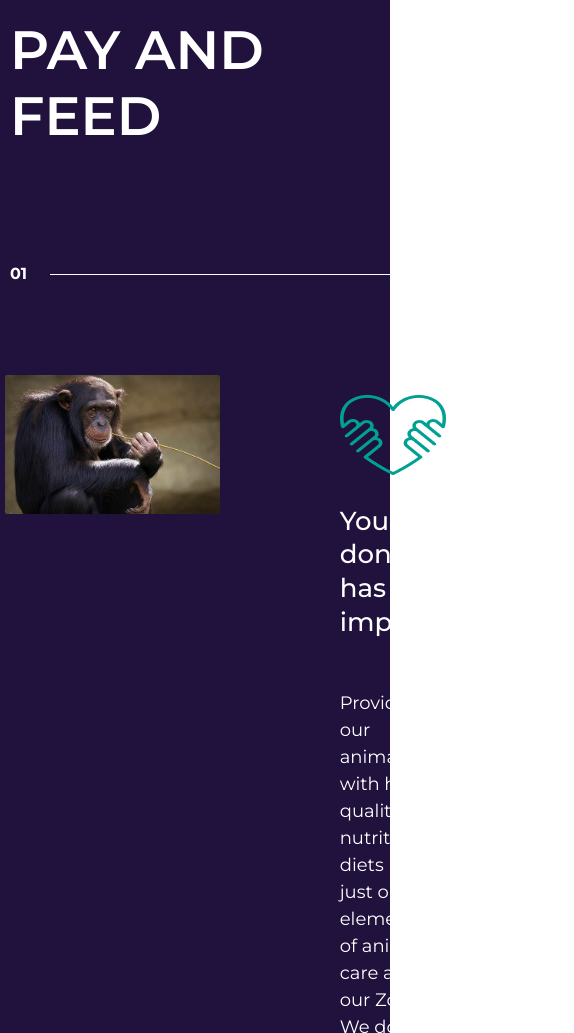
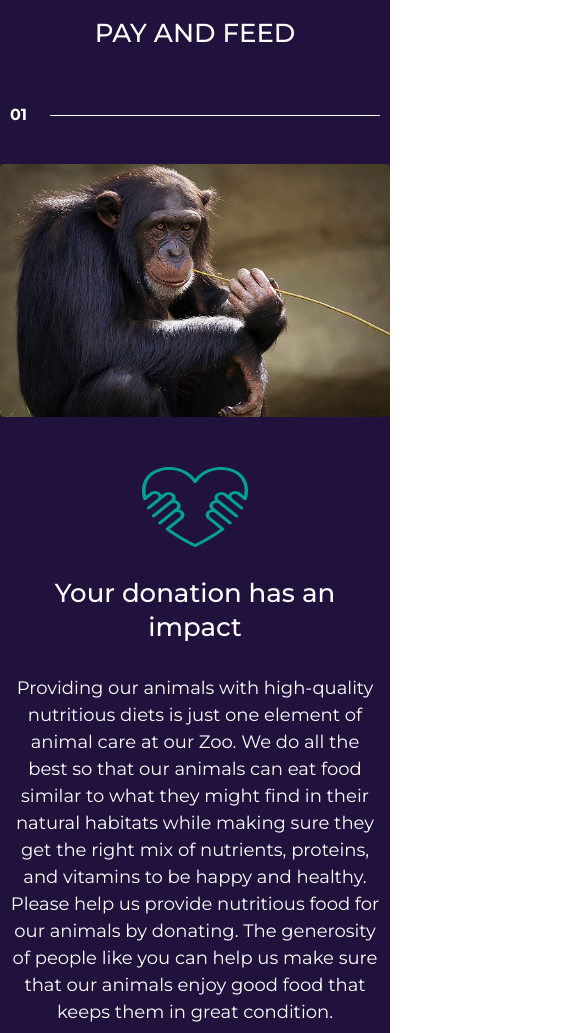
Before and after one commit to iskonplus/Online-ZOO, a plain HTML site: page online-zoo/pages/landing/index.html in a window 390 px wide. Shown: the part 2545-3578 px from the top of the page, 574 px wide, since content can reach past the window. Drawn offline with Linux system fonts and the light colour scheme.

Commit message:
feat: responsive styles for pay feed section

```diff
--- a/online-zoo/pages/landing/landing.css
+++ b/online-zoo/pages/landing/landing.css
@@ -199,7 +199,7 @@ h1 {
     align-items: center;
 }
 
-.orange-btn > img {
+.orange-btn>img {
     width: 24px;
     margin-left: 10px;
 }
@@ -396,7 +396,7 @@ h1 {
 .block-pay-feed>img {
     width: 50%;
     height: auto;
-    margin-left: -45px;
+    margin-left: -40px;
 }
 
 .content-wrapper-pay {
@@ -409,7 +409,7 @@ h1 {
 
 }
 
-.content-wrapper-pay > img {
+.content-wrapper-pay>img {
     width: auto;
     height: 80px;
     margin-bottom: 30px;
@@ -431,7 +431,8 @@ h1 {
     line-height: 150%;
     color: var(--white-color);
 }
-.content-wrapper-pay .orange-btn{
+
+.content-wrapper-pay .orange-btn {
     margin-top: 50px;
 }
 
@@ -450,6 +451,10 @@ h1 {
 
     .container {
         padding: 100px 100px;
+    }
+
+    .container.pay-feed {
+        padding: 100px 40px;
     }
 
     h1 {
@@ -505,6 +510,31 @@ h1 {
 
     .block-welcome-footer p {
         width: 100%;
+    }
+
+    .block-pay-feed {
+        align-items: center;
+        padding: 80px 0px 95px 0px;
+    }
+
+    .content-wrapper-pay {
+        padding: 0px 0px 0px 20px;
+        justify-content: flex-start;
+        align-items: center;
+        text-align: center;
+    }
+
+    .pay-feed-list> :last-child .block-pay-feed {
+        align-items: flex-start;
+    }
+
+    .content-wrapper-pay h3 {
+        margin-bottom: 30px;
+    }
+
+    .content-wrapper-pay .orange-btn {
+        margin-top: 100px;
+        margin-right: auto;
     }
 
 
@@ -571,6 +601,30 @@ h1 {
             margin-bottom: 10px;
         }
 
+        .block-pay-feed {
+            flex-direction: column;
+        }
+
+        .block-pay-feed>img {
+            width: 60%;
+            margin-left: 0px;
+            margin-bottom: 50px;
+        }
+
+        .content-wrapper-pay {
+            padding: 0px;
+            width: 100%;
+        }
+
+        .pay-feed-list> :last-child .block-pay-feed {
+            align-items: center;
+        }
+
+        .content-wrapper-pay .orange-btn {
+            margin: auto;
+            margin-top: 50px;
+        }
+
 
         @media(max-width: 760px) {
 
@@ -606,6 +660,35 @@ h1 {
             .block-welcome-footer {
                 padding: 0px 12px;
             }
+
+            .container.pay-feed {
+                padding: 80px 20px;
+            }
+
+            .block-pay-feed>img {
+                width: calc(100% + 80px);
+                margin-left: -40px;
+            }
+
+            .pay-feed h2 {
+                text-align: center;
+                margin: auto;
+                margin-bottom: 56px;
+            }
+
+            .content-wrapper-pay {
+                width: calc(100% + 40px);
+                margin-left: -40px;
+            }
+
+            .block-pay-feed {
+                padding: 66px 0px;
+            }
+
+            .pay-feed-list> :last-child .block-pay-feed {
+                padding-bottom: 0px;
+            }
+
 
 
 
@@ -684,6 +767,31 @@ h1 {
                     margin-left: 0px;
                 }
 
+                .container.pay-feed {
+                    padding: 20px 10px 50px 10px;
+                }
+
+                .pay-feed h2 {
+                    font-weight: 500;
+                    font-size: 26px;
+                    line-height: 32px;
+                }
+
+                .block-pay-feed {
+                    padding: 48px 0px;
+                }
+
+                .block-pay-feed>img {
+                    width: calc(100% + 60px);
+                    margin-left: -40px;
+                }
+
+                .content-wrapper-pay h3 {
+                    font-weight: 500;
+                    font-size: 26px;
+                    line-height: 130%;
+                }
+
 
 
 
```
